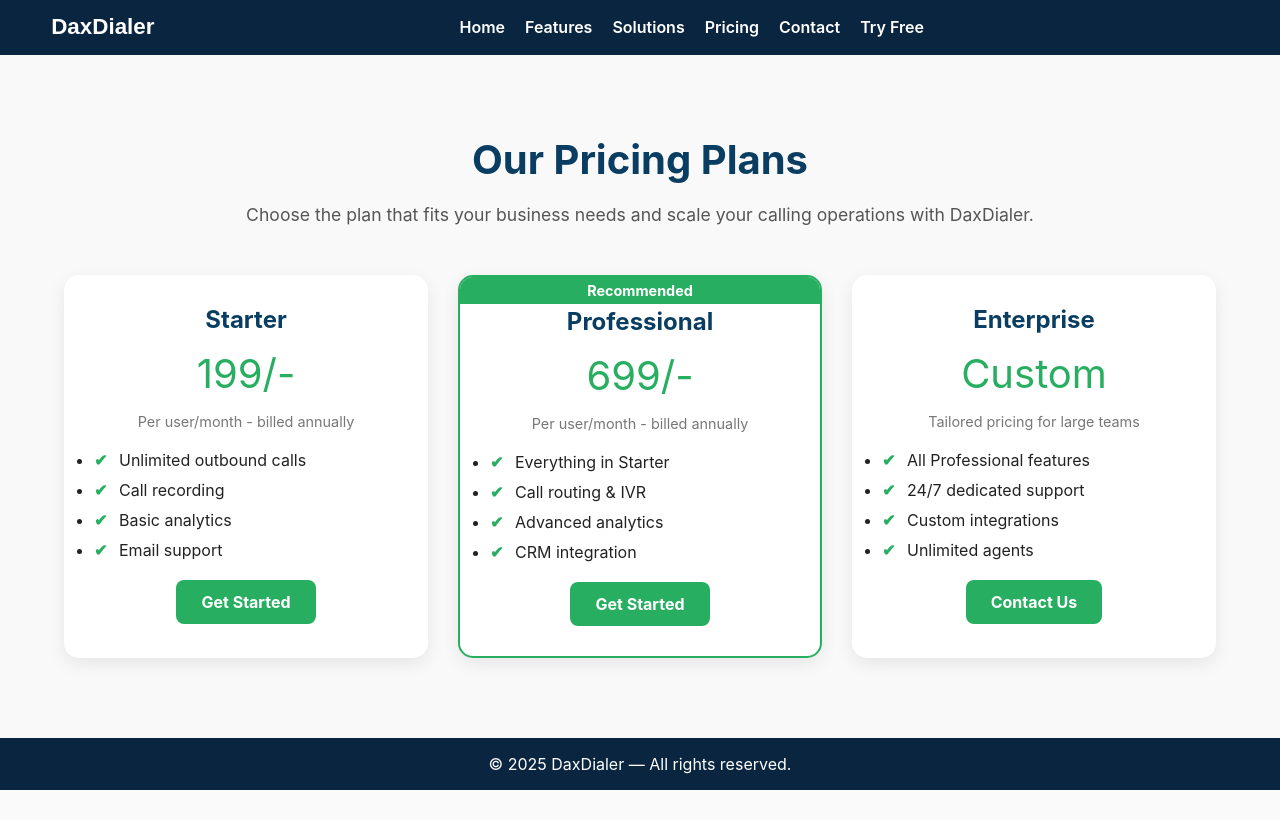
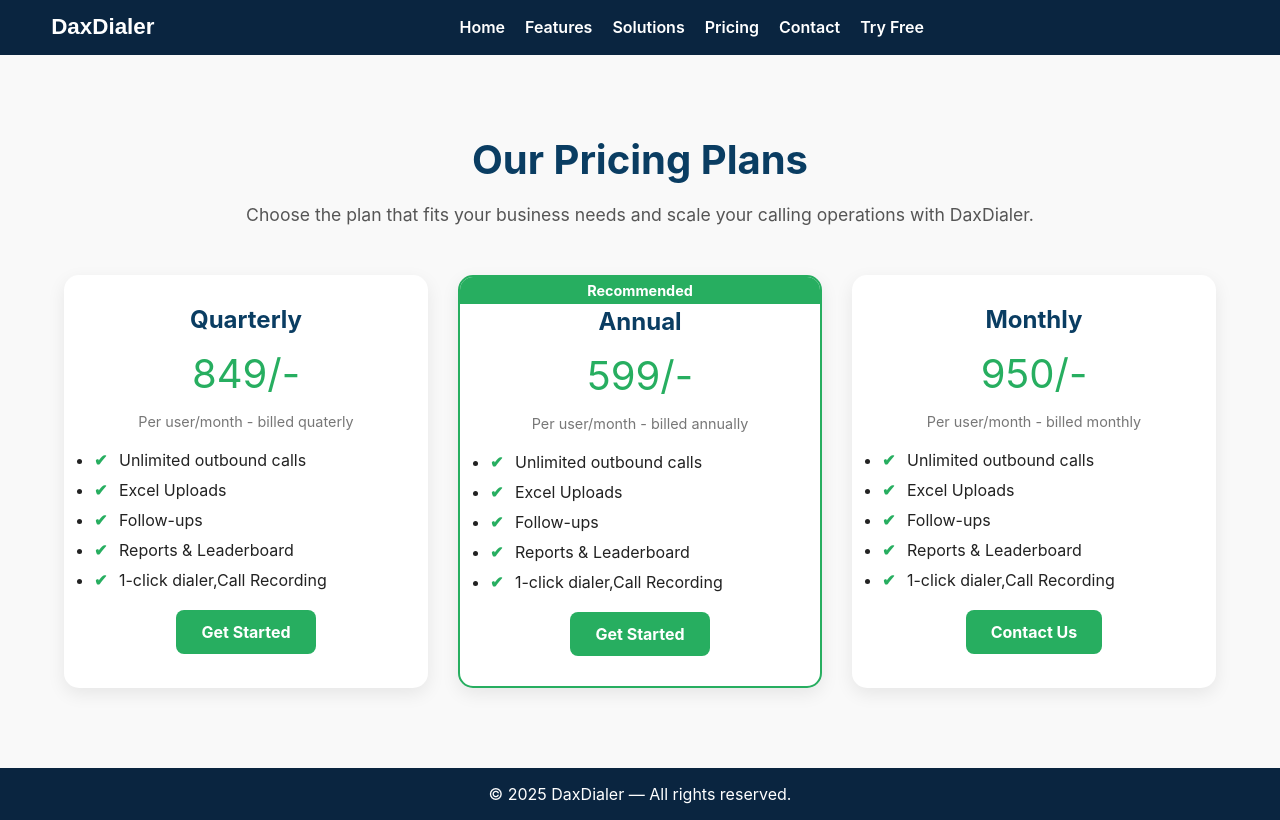
Before and after one commit to bhargavp007/Dax-Dialer-website, a plain HTML site: page pricing.html in a window 1280 px wide. Drawn offline with nearby package versions, Linux system fonts and the light colour scheme.

Commit message:
Update pricing section

```diff
--- a/pricing.html
+++ b/pricing.html
@@ -134,41 +134,44 @@
 
         <div class="pricing-cards">
             <div class="pricing-card">
-                <div class="pricing-title">Starter</div>
-                <div class="pricing-price">199/-</div>
-                <div class="pricing-sub">Per user/month - billed annually</div>
+                <div class="pricing-title">Quarterly</div>
+                <div class="pricing-price">849/-</div>
+                <div class="pricing-sub">Per user/month - billed quaterly</div>
                 <ul class="pricing-list">
                     <li>Unlimited outbound calls</li>
-                    <li>Call recording</li>
-                    <li>Basic analytics</li>
-                    <li>Email support</li>
+                    <li>Excel Uploads</li>
+                    <li>Follow-ups</li>
+                    <li>Reports & Leaderboard</li>
+                    <li>1-click dialer,Call Recording</li>
                 </ul>
                 <a href="#" class="btn">Get Started</a>
             </div>
 
             <div class="pricing-card recommended">
                 <div class="recommended-label">Recommended</div>
-                <div class="pricing-title">Professional</div>
-                <div class="pricing-price">699/-</div>
+                <div class="pricing-title">Annual</div>
+                <div class="pricing-price">599/-</div>
                 <div class="pricing-sub">Per user/month - billed annually</div>
                 <ul class="pricing-list">
-                    <li>Everything in Starter</li>
-                    <li>Call routing & IVR</li>
-                    <li>Advanced analytics</li>
-                    <li>CRM integration</li>
+                    <li>Unlimited outbound calls</li>
+                    <li>Excel Uploads</li>
+                    <li>Follow-ups</li>
+                    <li>Reports & Leaderboard</li>
+                    <li>1-click dialer,Call Recording</li>
                 </ul>
                 <a href="#" class="btn">Get Started</a>
             </div>
 
             <div class="pricing-card">
-                <div class="pricing-title">Enterprise</div>
-                <div class="pricing-price">Custom</div>
-                <div class="pricing-sub">Tailored pricing for large teams</div>
+                <div class="pricing-title">Monthly</div>
+                <div class="pricing-price">950/-</div>
+                <div class="pricing-sub">Per user/month - billed monthly</div>
                 <ul class="pricing-list">
-                    <li>All Professional features</li>
-                    <li>24/7 dedicated support</li>
-                    <li>Custom integrations</li>
-                    <li>Unlimited agents</li>
+                    <li>Unlimited outbound calls</li>
+                    <li>Excel Uploads</li>
+                    <li>Follow-ups</li>
+                    <li>Reports & Leaderboard</li>
+                    <li>1-click dialer,Call Recording</li>
                 </ul>
                 <a href="#" class="btn">Contact Us</a>
             </div>
```
Also changed, not shown: index.html (+0 -2 lines).
